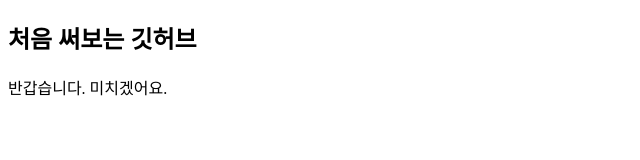
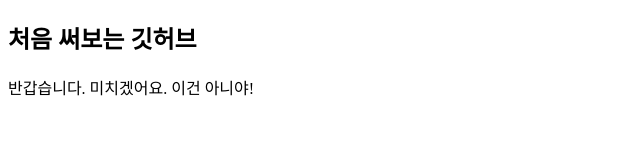
Before and after one commit to JacobYun97/GitTest, a plain HTML site: page Git/GitTest/index.html in a window 1280 px wide. Shown: the full height of the page, 0-640 px from the left. Drawn offline with Linux system fonts and the light colour scheme.

Commit message:
세번쨰 실험

```diff
--- a/Git/GitTest/index.html
+++ b/Git/GitTest/index.html
@@ -11,6 +11,7 @@
     <DIV>
         반갑습니다.
         미치겠어요.
+        이건 아니야!
     </DIV>
 </body>
 </html>
```
